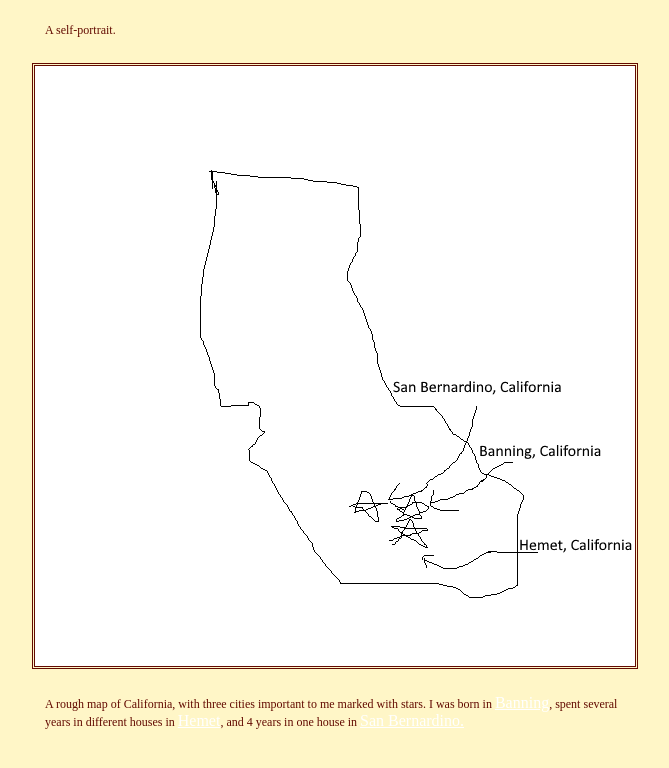
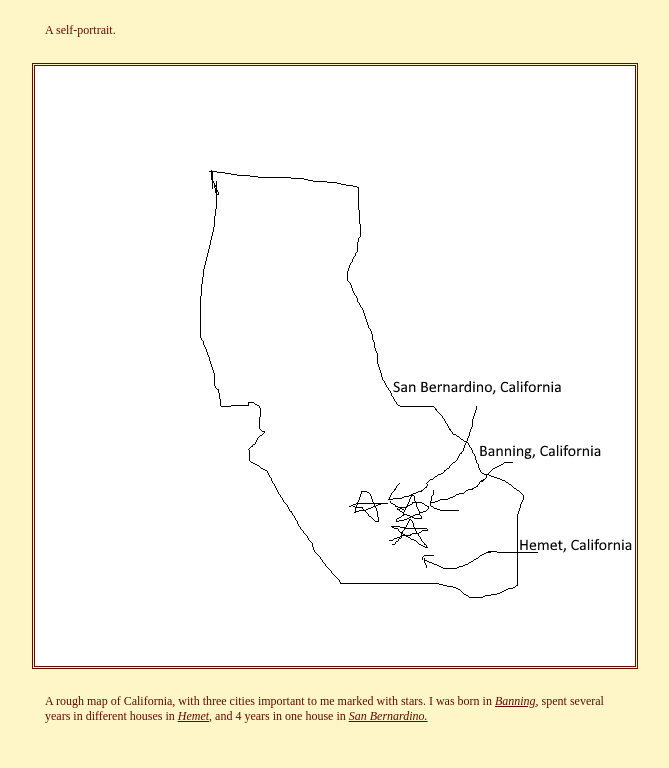
Before and after one commit to waylon-r-s/personal, a plain HTML site: page public_html/index.html in a window 1280 px wide. Shown: the part 1075-1843 px from the top of the page, without its empty margins (305-974 px from the left). Drawn offline with Linux system fonts and the light colour scheme.

Commit message:
Update index.html

```diff
--- a/public_html/index.html
+++ b/public_html/index.html
@@ -15,5 +15,5 @@
   <img src="images/self_portrait.png" alt="A poorly drawn image of myself, for comedic effect.">
   <p>A self-portrait.</p>
   <img src="images/california_map.png" alt="A poorly drawn map of California, the cities of San Bernardino, Banning, and Hemet are marked.">
-  <p>A rough map of California, with three cities important to me marked with stars. I was born in <a href="http://www.banning.ca.us/">Banning</a>, spent several years in different houses in <a href="https://www.hemetca.gov/">Hemet</a>, and 4 years in one house in <a href="https://www.sbcity.org/">San Bernardino.</a></p>
+  <p>A rough map of California, with three cities important to me marked with stars. I was born in <a class="line" href="http://www.banning.ca.us/">Banning</a>, spent several years in different houses in <a class="line" href="https://www.hemetca.gov/">Hemet</a>, and 4 years in one house in <a class="line" href="https://www.sbcity.org/">San Bernardino.</a></p>
 </body>
```
